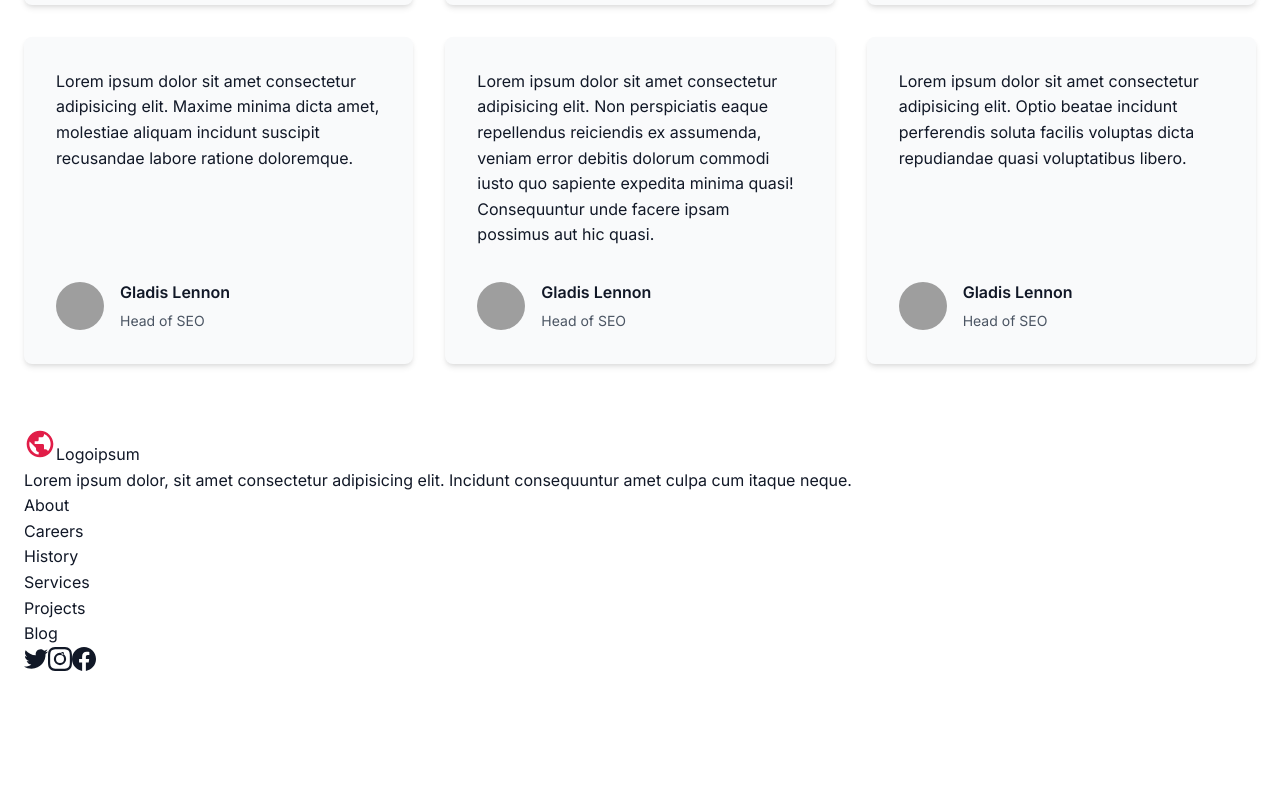
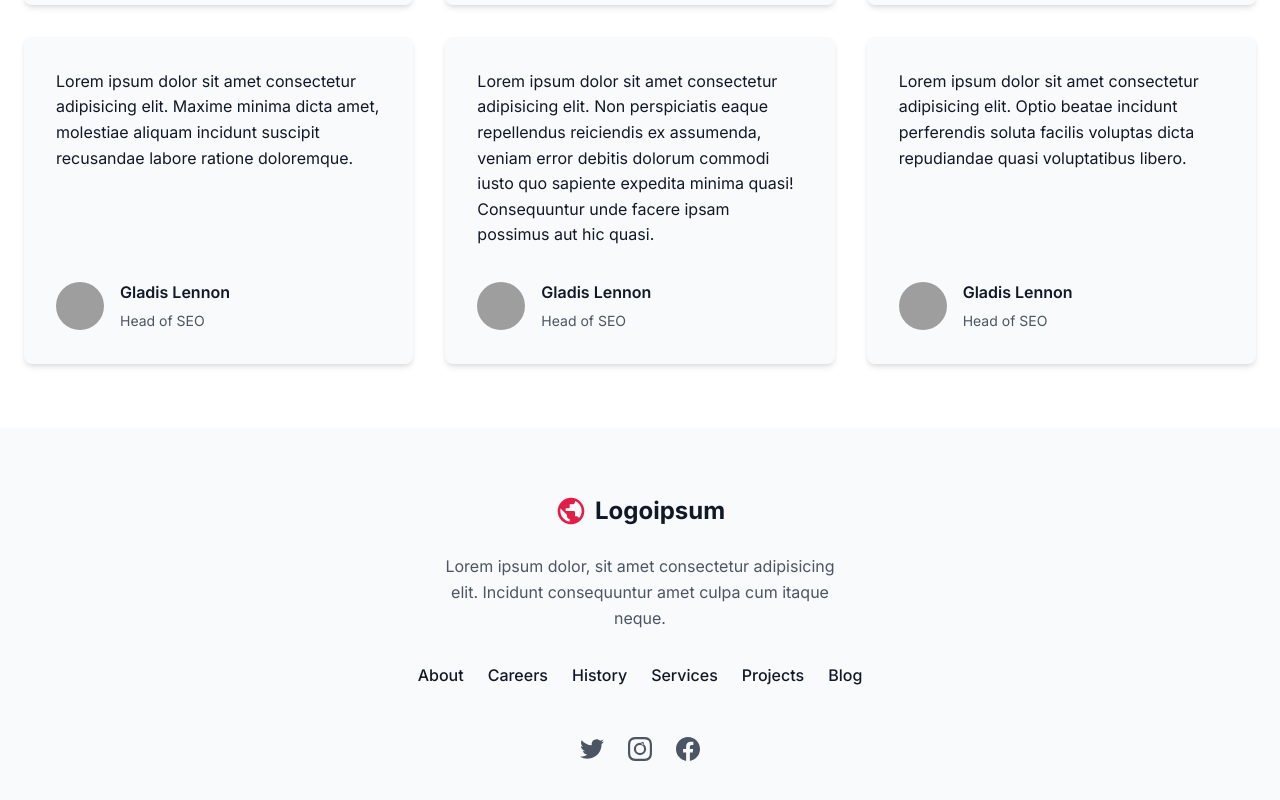
Before and after one commit to rindhiya970/Food-service-management, a React (Vite) app: page / in a window 1280 px wide. Shown: the part 1001-1801 px from the top of the page. Before the commit the page ends 1679 px from the top, so only its background shows below. Built offline with nearby package versions, Linux system fonts and the light colour scheme; grey boxes are pictures that could not be loaded.

Commit message:
Add Footer styles for layout and design

```diff
--- a/src/styles/Footer.css
+++ b/src/styles/Footer.css
@@ -0,0 +1,64 @@
+.footer {
+  background-color: var(--bg-light);
+  padding: 4rem 0 2rem;
+  text-align: center;
+}
+
+.footer-content {
+  display: flex;
+  flex-direction: column;
+  align-items: center;
+}
+
+.footer-logo {
+  display: flex;
+  align-items: center;
+  gap: 0.5rem;
+  margin-bottom: 1.5rem;
+}
+
+.logo-text-footer {
+  font-size: 1.5rem;
+  font-weight: 700;
+  color: var(--text-main);
+}
+
+.footer-description {
+  max-width: 400px;
+  color: var(--text-muted);
+  margin-bottom: 2rem;
+  line-height: 1.6;
+}
+
+.footer-links {
+  display: flex;
+  flex-wrap: wrap;
+  justify-content: center;
+  gap: 1.5rem;
+  margin-bottom: 2rem;
+}
+
+.footer-links a {
+  color: var(--text-main);
+  font-weight: 500;
+  transition: var(--transition);
+}
+
+.footer-links a:hover {
+  color: var(--primary-color);
+}
+
+.footer-socials {
+  display: flex;
+  gap: 1.5rem;
+  margin-top: 1rem;
+}
+
+.social-icon {
+  color: var(--text-muted);
+  transition: var(--transition);
+}
+
+.social-icon:hover {
+  color: var(--primary-color);
+}
```
